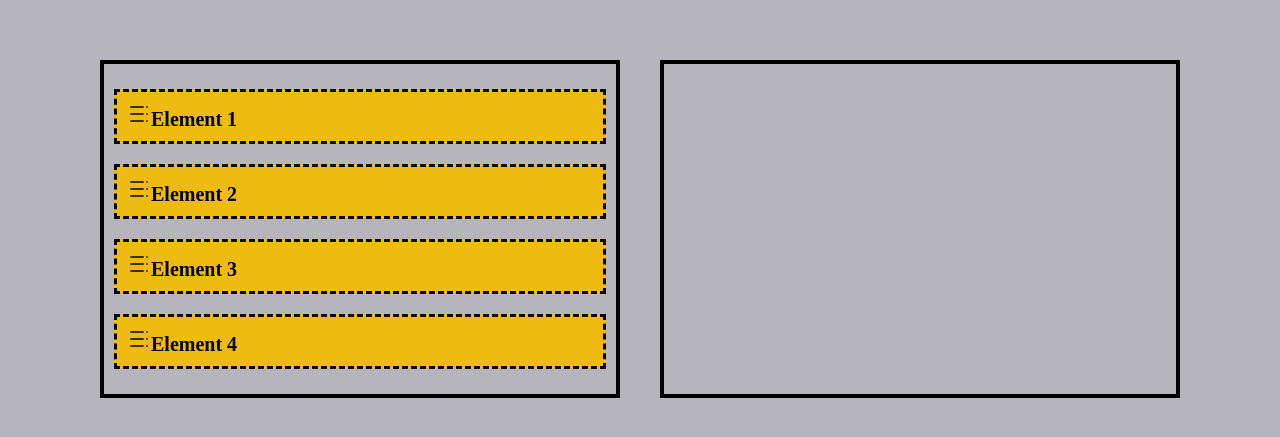
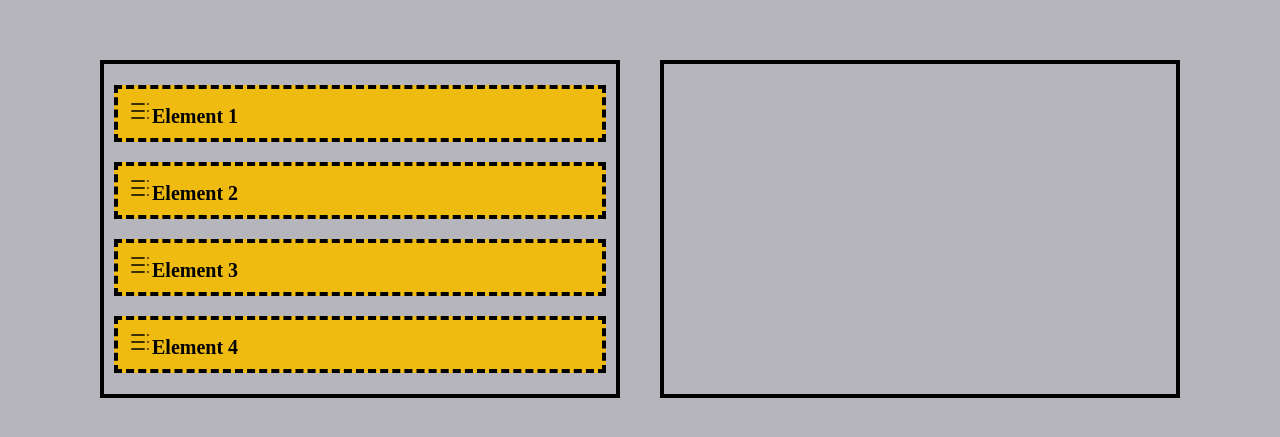
Before and after one commit to AparmitSrivastava/DragDrop, a plain HTML site: page index.html in a window 1280 px wide. Shown: the part 171-608 px from the top of the page. Drawn offline with Linux system fonts and the light colour scheme.

Commit message:
minor style change

```diff
--- a/style.css
+++ b/style.css
@@ -14,7 +14,7 @@
     margin: 20px;
 }
 .list{
-    border: 3px dashed;
+    border: 4px dashed;
     padding: 10px;
     margin: 10px;
     font-size: 20px;
```
